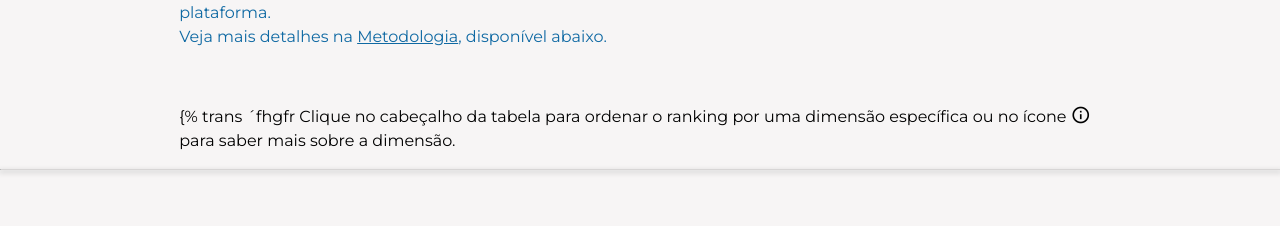
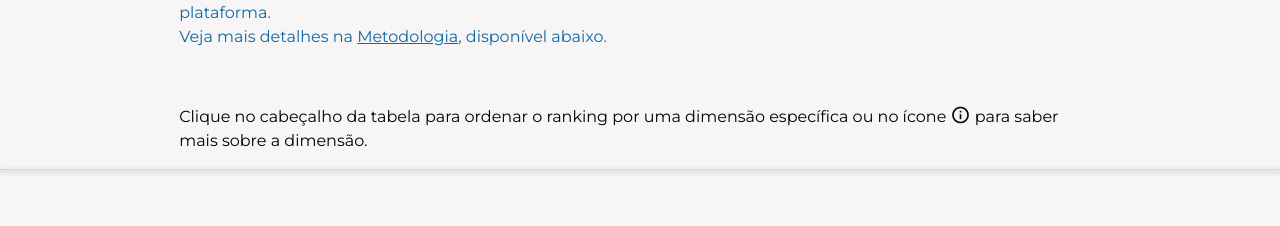
Before and after one commit to pabdelhay/paloptl, a Django app: page / in a window 1280 px wide. Shown: the part 1600-1826 px from the top of the page. Run offline with Django 3.2, Linux system fonts and the light colour scheme; data that the repository does not hold is empty; parts of the project's set-up code (start-up, migrations or seed data) failed here and were passed over; some libraries are stand-ins or nearby versions; some web fonts are replaced.

Commit message:
invalid text removed from index.html

```diff
--- a/frontend/templates/frontend/index.html
+++ b/frontend/templates/frontend/index.html
@@ -202,7 +202,6 @@ $(document).ready(function(){
         <div class="container">
             <div class="row">
                 <div class="col-12">
-                    {% trans ´fhgfr
                     Clique no cabeçalho da tabela para ordenar o ranking por uma dimensão específica ou
                     no ícone <span class="material-icons help" data-step="1">info_outlined</span> para saber mais sobre a dimensão.</div>
             </div>
```
